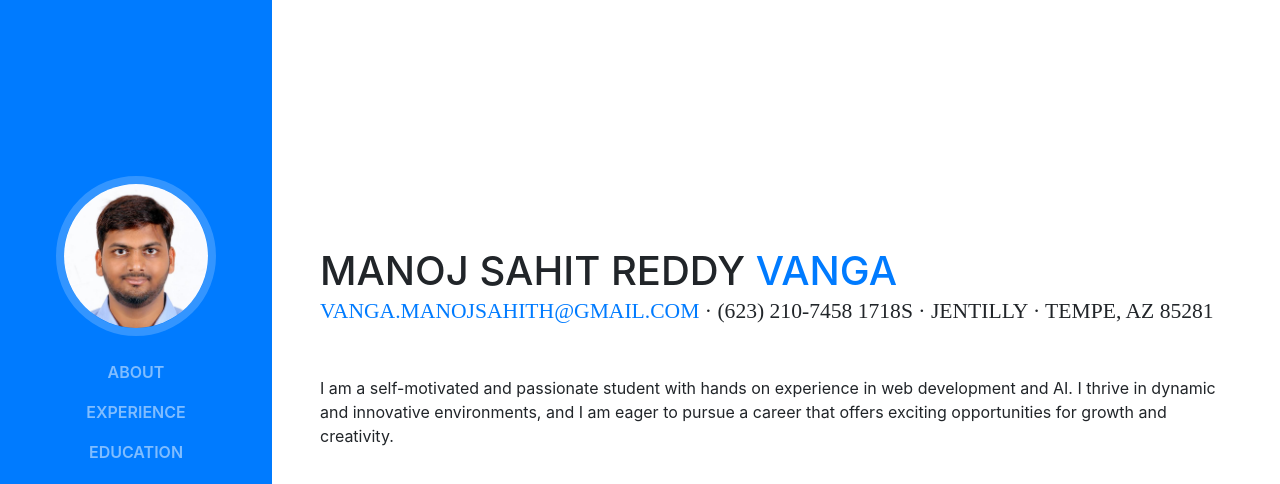
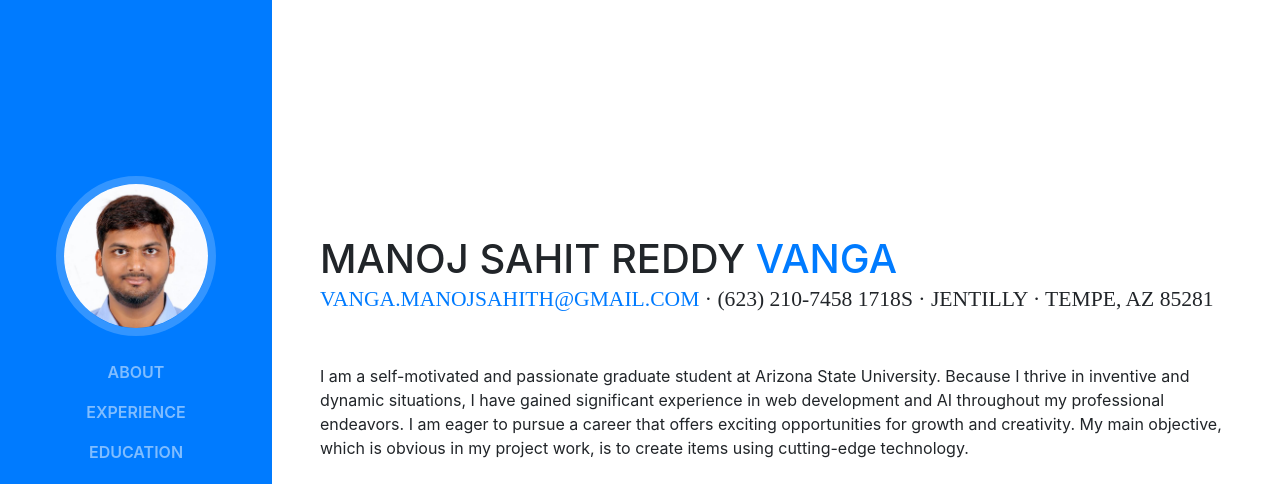
Before and after one commit to MANOJSAHIT/ManojSahit.github.io, a website with bundled scripts: page index.html in a window 1280 px wide. Shown: the top 484 px of the page. Built offline with nearby package versions, Linux system fonts and the light colour scheme; a web font is replaced by a local one.

Commit message:
Update index.html

```diff
--- a/index.html
+++ b/index.html
@@ -73,7 +73,7 @@
           </h1>
           <div class="subheading mb-5"> <a href="mailto:name@email.com">vanga.manojsahith@gmail.com</a> · (623) 210-7458 1718S · Jentilly  · Tempe, AZ 85281
           </div>
-          <p class="mb-5">I am a self-motivated and passionate student with hands on experience in web development and AI. I thrive in dynamic and innovative environments, and I am eager to pursue a career that offers exciting opportunities for growth and creativity.</p>
+          <p class="mb-5">I am a self-motivated and passionate graduate student at Arizona State University. Because I thrive in inventive and dynamic situations, I have gained significant experience in web development and AI throughout my professional endeavors. I am eager to pursue a career that offers exciting opportunities for growth and creativity. My main objective, which is obvious in my project work, is to create items using cutting-edge technology.</p>
           <ul class="list-inline list-social-icons mb-0">
             <li class="list-inline-item">
               <a href="https://www.linkedin.com/in/manojsahith/" target="_blank">
```
